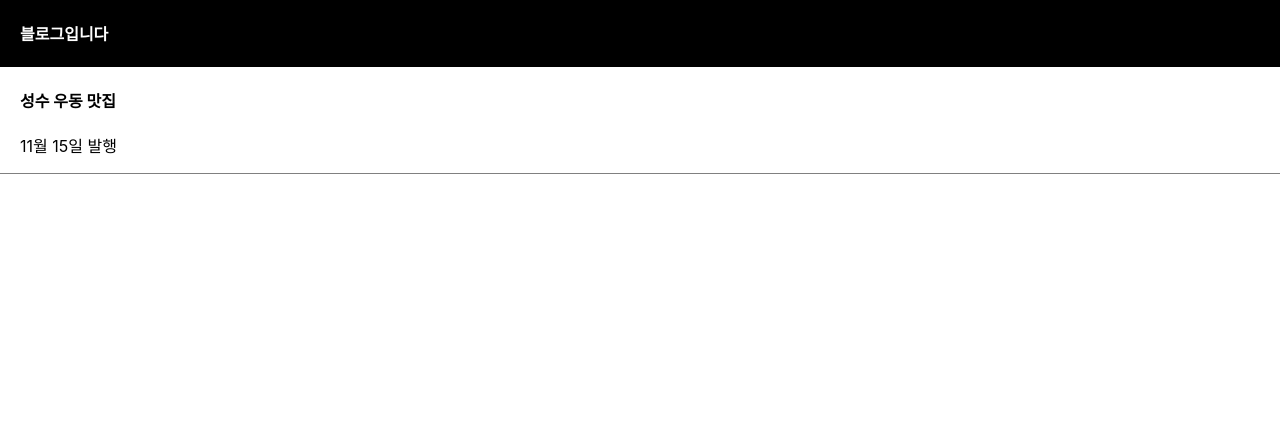
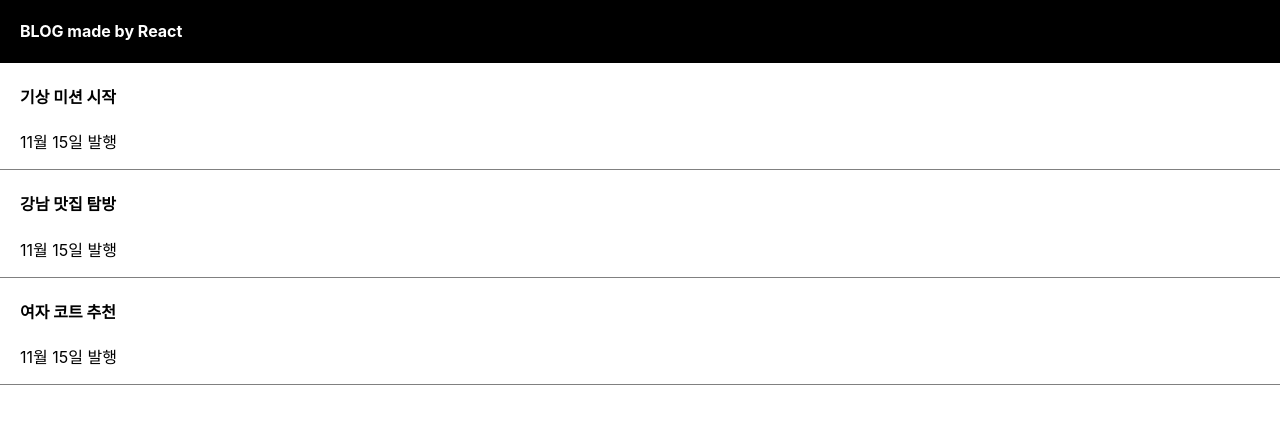
Before and after one commit to sunnao/bolg_by_react, a React (Create React App) app: page / in a window 1280 px wide. Shown: the top 424 px of the page. Built offline with nearby package versions, Linux system fonts and the light colour scheme.

Commit message:
Merge branch 'main' of https://github.com/sunnao/bolg_by_react

```diff
--- a/src/App.js
+++ b/src/App.js
@@ -1,20 +1,31 @@
-import logo from './logo.svg';
-import './App.css';
-import { useState } from 'react';
+/*eslint-disable*/
+
+import logo from "./logo.svg";
+import "./App.css";
+import { useState } from "react";
 
 function App() {
-	let post = '성수 우동 맛집';
+  let post = "성수 우동 맛집";
   // document.querySelectorAll('h4')[1].innerHTML=post; ->js는 이렇게 해야하지만 JSX는{}안에 바로입력가능
 
-	useState();
-
+  let [글제목, b] = useState(["여자 코트 추천", "강남 맛집 탐방", "기상 미션 시작"]);
+  // let [logo, setLogo]=useState('ReactBlog');
+  // 자주 변경될것 같은 html부분 위주로 state로 만들기
   return (
     <div className="App">
       <div className="black-nav">
-				<h4>블로그입니다</h4>
+        <h4>BLOG made by React</h4>
       </div>
       <div className="list">
-				<h4>{post}</h4>
+        <h4>{글제목[2]}</h4>
+        <p>11월 15일 발행</p>
+      </div>
+			<div className="list">
+        <h4>{글제목[1]}</h4>
+        <p>11월 15일 발행</p>
+      </div>
+			<div className="list">
+        <h4>{글제목[0]}</h4>
         <p>11월 15일 발행</p>
       </div>
     </div>
```
Also changed, not shown: 1 other file (tests, documents, lock files or other folders). Lines whose indentation alone changed are shown as unchanged.
